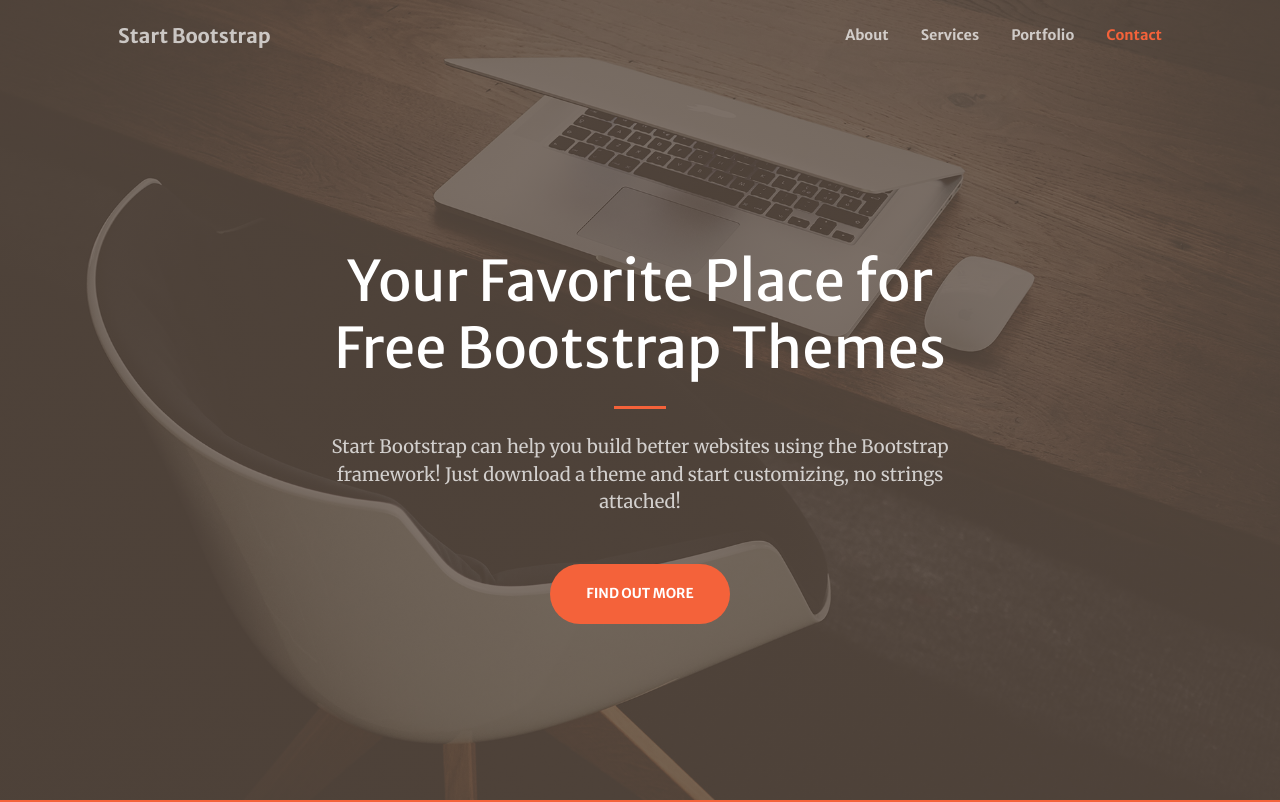
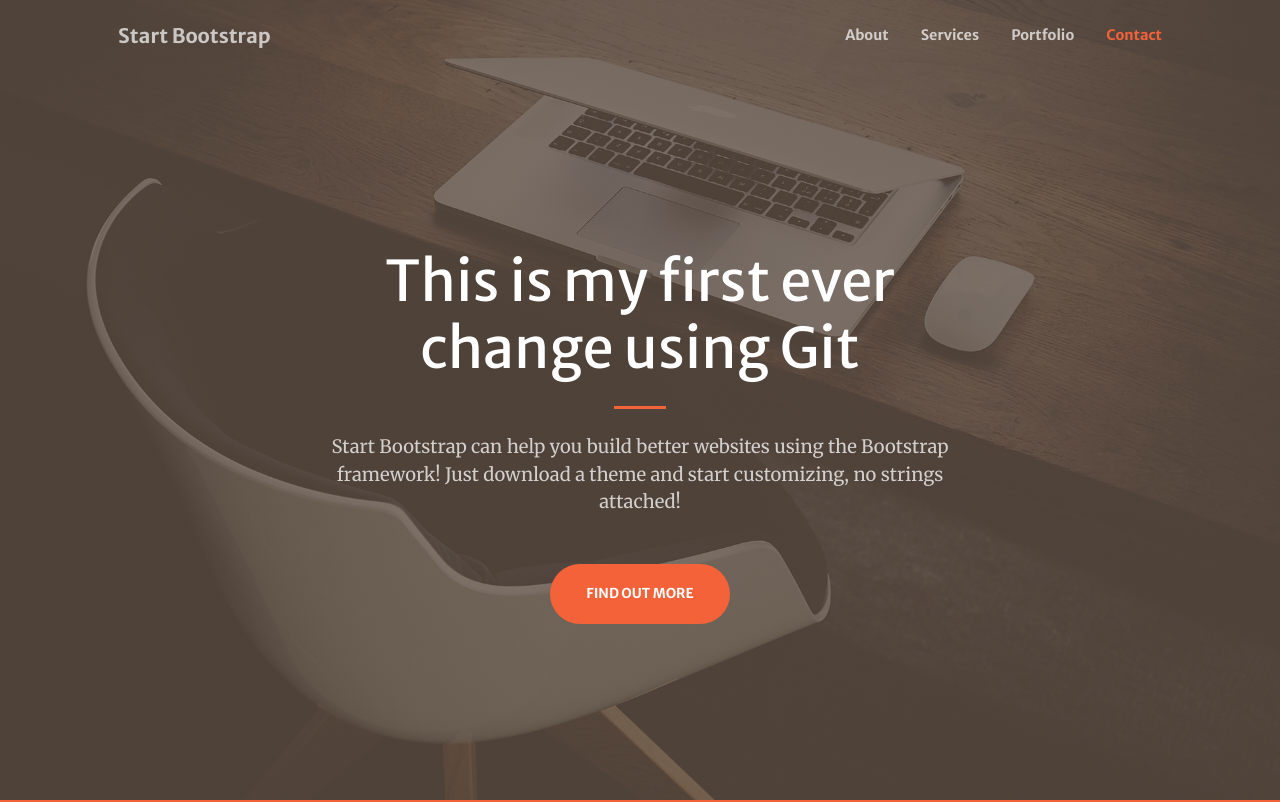
Before and after one commit to Terenze/my-first-repository, a plain HTML site: page index.html in a window 1280 px wide. Shown: the top 802 px of the page. Drawn offline with nearby package versions, Linux system fonts and the light colour scheme; some packages are replaced by stand-ins of ours; a script that the page names is missing.

Commit message:
chnaged h1 text

```diff
--- a/index.html
+++ b/index.html
@@ -39,7 +39,7 @@
             <div class="container px-4 px-lg-5 h-100">
                 <div class="row gx-4 gx-lg-5 h-100 align-items-center justify-content-center text-center">
                     <div class="col-lg-8 align-self-end">
-                        <h1 class="text-white font-weight-bold">Your Favorite Place for Free Bootstrap Themes</h1>
+                        <h1 class="text-white font-weight-bold">This is my first ever change using Git</h1>
                         <hr class="divider" />
                     </div>
                     <div class="col-lg-8 align-self-baseline">
```
